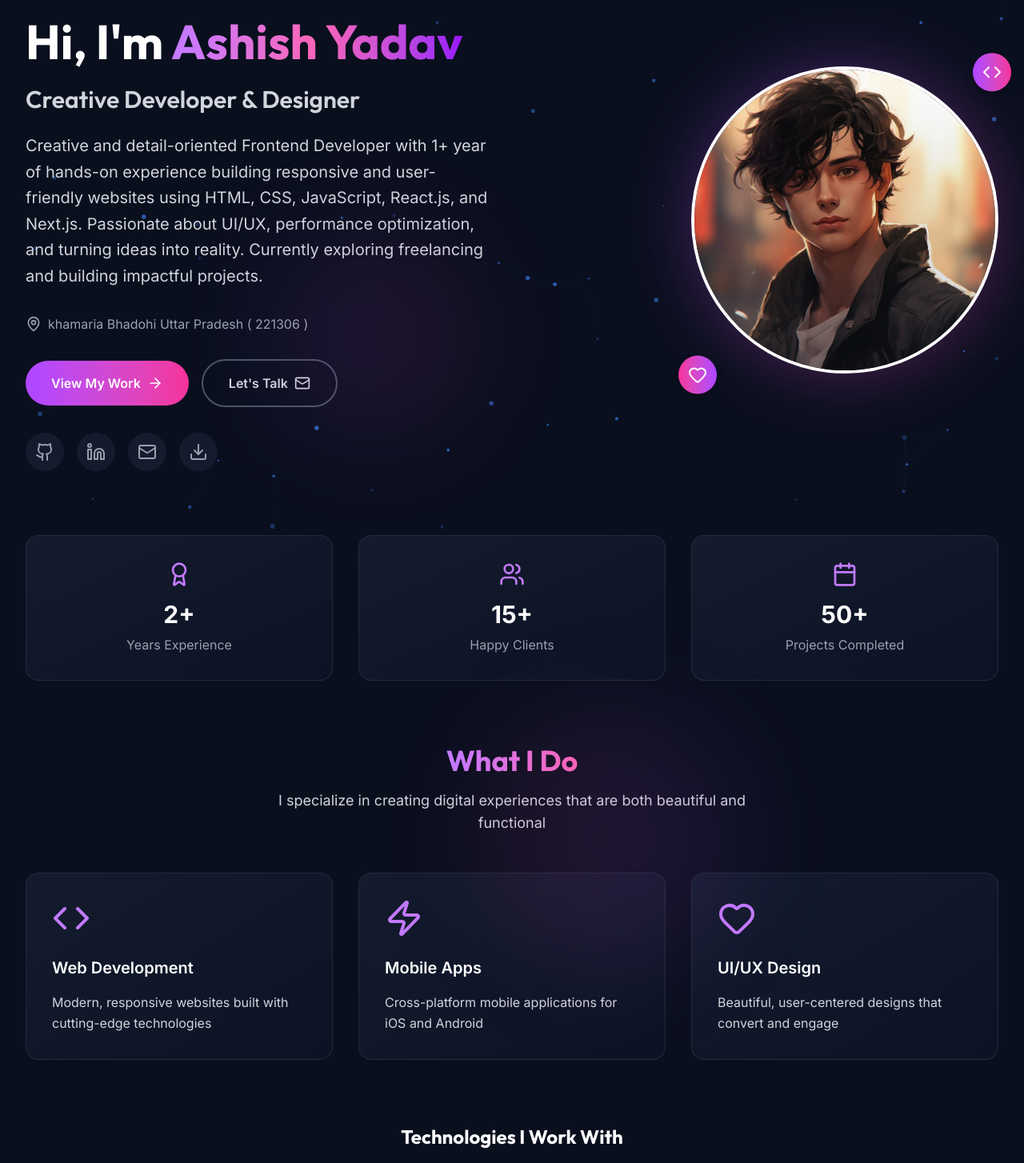
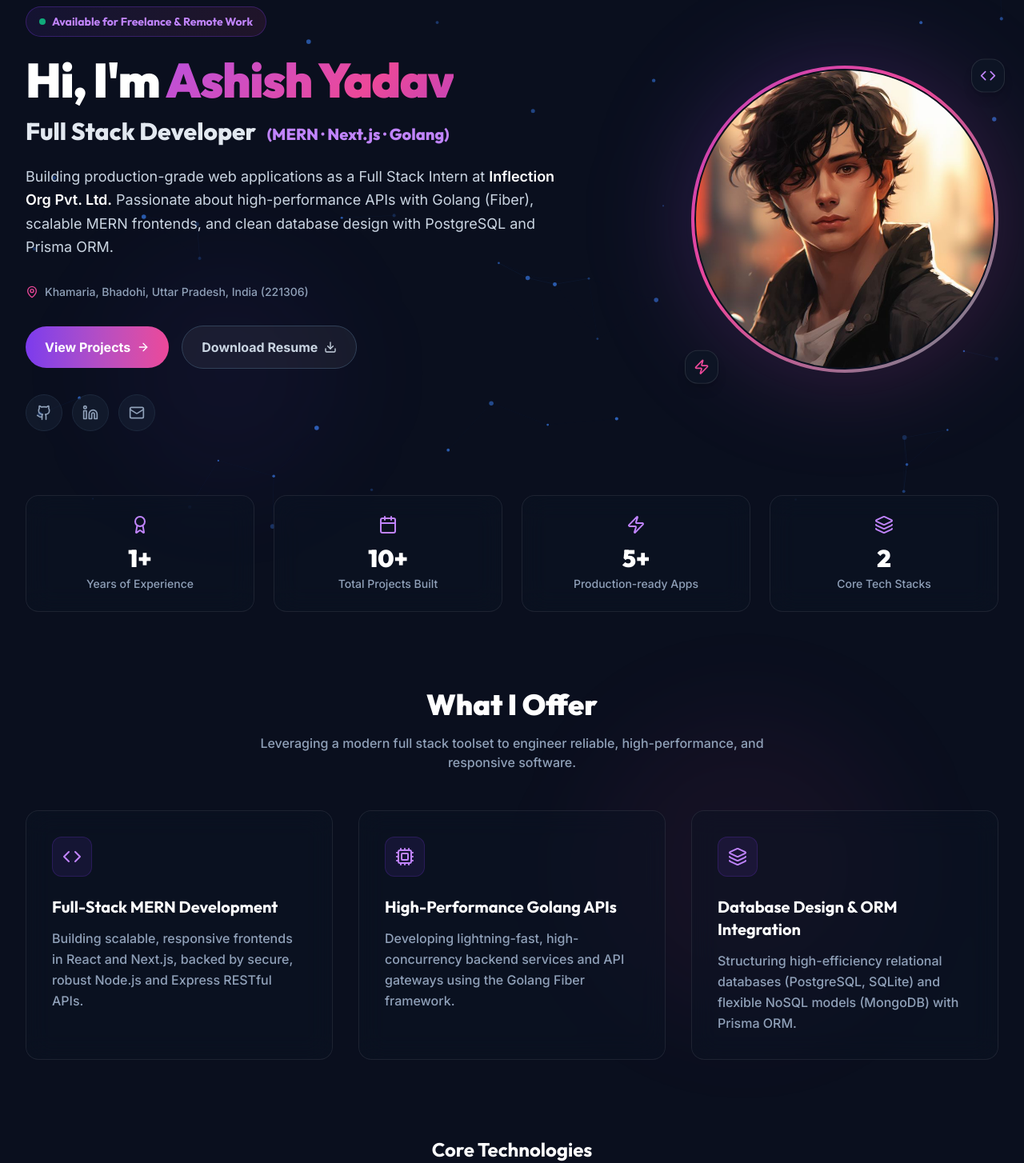
Before and after one commit to 0001ashishYadav/portfolio_ashishYadav, a React (Vite) app: page / in a window 1280 px wide. Shown: the part 120-1574 px from the top of the page at 80% size. Built offline with nearby package versions, Linux system fonts and the light colour scheme.

Commit message:
feat: update Home hero with real MERN and Golang statistics, email, and social handles

```diff
--- a/src/pages/Home.tsx
+++ b/src/pages/Home.tsx
@@ -6,48 +6,57 @@ import {
   Mail,
   Download,
   MapPin,
+  Award,
   Calendar,
-  Award,
-  Users,
   Code,
   Zap,
-  Heart,
+  Layers,
+  Cpu,
 } from "lucide-react";
 import { Link } from "react-router";
 
 const Home = () => {
   const achievements = [
-    { icon: Award, label: "Years Experience", value: "2+" },
-    { icon: Users, label: "Happy Clients", value: "15+" },
-    { icon: Calendar, label: "Projects Completed", value: "50+" },
+    { icon: Award, label: "Years of Experience", value: "1+" },
+    { icon: Calendar, label: "Total Projects Built", value: "10+" },
+    { icon: Zap, label: "Production-ready Apps", value: "5+" },
+    { icon: Layers, label: "Core Tech Stacks", value: "2" },
   ];
 
   const services = [
     {
-      title: "Web Development",
+      title: "Full-Stack MERN Development",
       description:
-        "Modern, responsive websites built with cutting-edge technologies",
+        "Building scalable, responsive frontends in React and Next.js, backed by secure, robust Node.js and Express RESTful APIs.",
       icon: Code,
     },
     {
-      title: "Mobile Apps",
-      description: "Cross-platform mobile applications for iOS and Android",
-      icon: Zap,
+      title: "High-Performance Golang APIs",
+      description:
+        "Developing lightning-fast, high-concurrency backend services and API gateways using the Golang Fiber framework.",
+      icon: Cpu,
     },
     {
-      title: "UI/UX Design",
-      description: "Beautiful, user-centered designs that convert and engage",
-      icon: Heart,
+      title: "Database Design & ORM Integration",
+      description:
+        "Structuring high-efficiency relational databases (PostgreSQL, SQLite) and flexible NoSQL models (MongoDB) with Prisma ORM.",
+      icon: Layers,
     },
   ];
 
   const techStack = [
+    "HTML5",
+    "CSS3",
+    "JavaScript",
     "React",
-    "TypeScript",
+    "Next.js",
     "Node.js",
-    "Python",
-    "AWS",
+    "Express",
+    "Golang (Fiber)",
+    "PostgreSQL",
+    "SQLite",
     "MongoDB",
+    "Prisma ORM",
   ];
 
   return (
@@ -58,134 +67,124 @@ const Home = () => {
       exit={{ opacity: 0 }}
       transition={{ duration: 0.8 }}
     >
-      <div className="max-w-7xl mx-auto px-4 sm:px-6 lg:px-8 py-20">
+      <div className="max-w-7xl mx-auto px-4 sm:px-6 lg:px-8 py-24 md:py-32">
         {/* Hero Section */}
-        <div className="grid lg:grid-cols-2 gap-12 items-center mb-20">
+        <div className="grid lg:grid-cols-12 gap-12 items-center mb-20">
           {/* Left Column - Content */}
-          <div className="text-center lg:text-left">
-            {/* Hero Content */}
+          <div className="lg:col-span-7 text-center lg:text-left">
             <motion.div
               className="mb-8"
               initial={{ y: 50, opacity: 0 }}
               animate={{ y: 0, opacity: 1 }}
               transition={{ duration: 0.8, delay: 0.2 }}
             >
+              {/* Availability Tag */}
               <motion.div
-                className="inline-flex items-center px-4 py-2 bg-gradient-to-r from-purple-500/20 to-pink-500/20 rounded-full border border-primary-500/30 mb-6"
+                className="inline-flex items-center px-4 py-2 bg-gradient-to-r from-primary-500/10 to-accent-500/10 rounded-full border border-primary-500/30 mb-6"
                 initial={{ scale: 0.8, opacity: 0 }}
                 animate={{ scale: 1, opacity: 1 }}
                 transition={{ duration: 0.6, delay: 0.1 }}
               >
-                <div className="w-2 h-2 bg-green-400 rounded-full mr-2 animate-pulse" />
-                <span className="text-sm text-purple-300 font-medium">
-                  Available for new projects
+                <div className="w-2 h-2 bg-success-500 rounded-full mr-2 animate-pulse" />
+                <span className="text-xs md:text-sm text-primary-300 font-bold font-display">
+                  Available for Freelance & Remote Work
                 </span>
               </motion.div>
 
-              <motion.h1
-                className="text-4xl md:text-5xl lg:text-6xl font-display font-bold mb-6"
-                initial={{ scale: 0.9 }}
-                animate={{ scale: 1 }}
-                transition={{ duration: 0.8, delay: 0.4 }}
-              >
+              {/* Main Heading */}
+              <h1 className="text-4xl sm:text-5xl md:text-6xl font-display font-black tracking-tight mb-4 text-white">
                 Hi, I'm{" "}
-                <span className="bg-gradient-to-r from-purple-400 via-pink-400 to-purple-600 bg-clip-text text-transparent bg-size-200 animate-gradient">
+                <span className="gradient-text">
                   Ashish Yadav
                 </span>
-              </motion.h1>
+              </h1>
 
-              <motion.h2
-                className="text-2xl md:text-3xl font-display font-semibold text-gray-300 mb-6"
-                initial={{ y: 20, opacity: 0 }}
-                animate={{ y: 0, opacity: 1 }}
-                transition={{ duration: 0.8, delay: 0.5 }}
-              >
-                Creative Developer & Designer
-              </motion.h2>
+              {/* Title / Subheading */}
+              <h2 className="text-xl sm:text-2xl md:text-3xl font-display font-extrabold text-slate-200 mb-6">
+                Full Stack Developer{" "}
+                <span className="text-primary-300 text-lg md:text-xl block md:inline md:ml-2">
+                  (MERN · Next.js · Golang)
+                </span>
+              </h2>
 
-              <motion.p
-                className="text-lg md:text-xl text-gray-300 leading-relaxed mb-8"
-                initial={{ y: 30, opacity: 0 }}
-                animate={{ y: 0, opacity: 1 }}
-                transition={{ duration: 0.8, delay: 0.6 }}
-              >
-                Creative and detail-oriented Frontend Developer with 1+ year of
-                hands-on experience building responsive and user-friendly
-                websites using HTML, CSS, JavaScript, React.js, and Next.js.
-                Passionate about UI/UX, performance optimization, and turning
-                ideas into reality. Currently exploring freelancing and building
-                impactful projects.
-              </motion.p>
+              {/* Bio Description */}
+              <p className="text-base sm:text-lg text-slate-300 leading-relaxed mb-8 max-w-2xl mx-auto lg:mx-0">
+                Building production-grade web applications as a Full Stack Intern at{" "}
+                <strong className="text-white font-semibold">Inflection Org Pvt. Ltd.</strong>{" "}
+                Passionate about high-performance APIs with Golang (Fiber), scalable MERN frontends,{" "}
+                and clean database design with PostgreSQL and Prisma ORM.
+              </p>
 
-              <motion.div
-                className="flex items-center justify-center lg:justify-start text-gray-400 mb-8"
-                initial={{ y: 20, opacity: 0 }}
-                animate={{ y: 0, opacity: 1 }}
-                transition={{ duration: 0.8, delay: 0.7 }}
-              >
-                <MapPin className="w-5 h-5 mr-2" />
-                <span>khamaria Bhadohi Uttar Pradesh ( 221306 )</span>
-              </motion.div>
+              {/* Location Tag */}
+              <div className="flex items-center justify-center lg:justify-start text-slate-400 mb-8">
+                <MapPin className="w-4 h-4 mr-2 text-accent-500" />
+                <span className="text-sm font-medium">Khamaria, Bhadohi, Uttar Pradesh, India (221306)</span>
+              </div>
             </motion.div>
 
             {/* CTA Buttons */}
             <motion.div
-              className="flex flex-col sm:flex-row gap-4 justify-center lg:justify-start items-center mb-8"
+              className="flex flex-wrap gap-4 justify-center lg:justify-start items-center mb-8"
               initial={{ y: 30, opacity: 0 }}
               animate={{ y: 0, opacity: 1 }}
-              transition={{ duration: 0.8, delay: 0.8 }}
+              transition={{ duration: 0.8, delay: 0.4 }}
             >
               <Link
                 to="/projects"
-                className="group relative overflow-hidden bg-gradient-to-r from-purple-500 to-pink-500 px-8 py-4 rounded-full text-white font-semibold transition-all duration-300 hover:scale-105 hover:shadow-xl"
+                className="group relative overflow-hidden bg-gradient-to-r from-primary-500 to-accent-500 px-6 py-3.5 rounded-full text-white font-bold transition-all duration-300 hover:scale-105 hover:shadow-lg hover:shadow-primary-500/20"
               >
-                <span className="relative z-10 flex items-center">
-                  View My Work
-                  <ArrowRight className="ml-2 w-5 h-5 transition-transform group-hover:translate-x-1" />
+                <span className="relative z-10 flex items-center text-sm md:text-base">
+                  View Projects
+                  <ArrowRight className="ml-2 w-4 h-4 transition-transform group-hover:translate-x-1" />
                 </span>
-                <div className="absolute inset-0 bg-gradient-to-r from-pink-500 to-purple-500 opacity-0 group-hover:opacity-100 transition-opacity duration-300" />
               </Link>
 
-              <Link
-                to="/contact"
-                className="group px-8 py-4 rounded-full border-2 border-gray-600 text-gray-300 font-semibold transition-all duration-300 hover:border-primary-500 hover:text-primary-400 hover:scale-105"
+              <a
+                href="/Ashish_Yadav_Resume.pdf"
+                target="_blank"
+                rel="noopener noreferrer"
+                className="group px-6 py-3.5 rounded-full border border-slate-700 bg-white/5 text-slate-300 font-bold transition-all duration-300 hover:border-primary-500 hover:text-white hover:scale-105 flex items-center text-sm md:text-base"
               >
-                <span className="flex items-center">
-                  Let's Talk
-                  <Mail className="ml-2 w-5 h-5 transition-transform group-hover:scale-110" />
-                </span>
-              </Link>
+                Download Resume
+                <Download className="ml-2 w-4 h-4 transition-transform group-hover:translate-y-0.5" />
+              </a>
             </motion.div>
 
             {/* Social Links */}
             <motion.div
-              className="flex justify-center lg:justify-start space-x-4"
+              className="flex justify-center lg:justify-start space-x-3"
               initial={{ y: 30, opacity: 0 }}
               animate={{ y: 0, opacity: 1 }}
-              transition={{ duration: 0.8, delay: 1.0 }}
+              transition={{ duration: 0.8, delay: 0.5 }}
             >
               {[
                 {
                   icon: Github,
-                  href: "#",
-                  label: "https://github.com/0001ashishYadav",
+                  href: "https://github.com/0001ashishYadav",
+                  label: "GitHub",
                 },
                 {
                   icon: Linkedin,
-                  href: "#",
-                  label: "https://www.linkedin.com/in/ashish-yadav-608a67349",
+                  href: "https://www.linkedin.com/in/ashish-yadav-608a67349",
+                  label: "LinkedIn",
                 },
-                { icon: Mail, href: "#", label: "Email" },
-                { icon: Download, href: "#", label: "Resume" },
+                {
+                  icon: Mail,
+                  href: "mailto:ashishkumary959@gmail.com",
+                  label: "Email",
+                },
               ].map(({ icon: Icon, href, label }) => (
                 <motion.a
                   key={label}
                   href={href}
-                  className="p-3 rounded-full bg-slate-800/50 hover:bg-slate-700/50 transition-all duration-300 group"
+                  target="_blank"
+                  rel="noopener noreferrer"
+                  className="p-3 rounded-full bg-slate-800/40 hover:bg-slate-700/50 border border-slate-800 transition-all duration-300 group"
                   whileHover={{ scale: 1.1, y: -2 }}
                   whileTap={{ scale: 0.95 }}
+                  title={label}
                 >
-                  <Icon className="w-6 h-6 text-gray-400 group-hover:text-purple-400 transition-colors" />
+                  <Icon className="w-5 h-5 text-slate-400 group-hover:text-primary-300 transition-colors" />
                 </motion.a>
               ))}
             </motion.div>
@@ -193,56 +192,45 @@ const Home = () => {
 
           {/* Right Column - Profile Image */}
           <motion.div
-            className="relative flex justify-center lg:justify-end"
+            className="lg:col-span-5 flex justify-center lg:justify-end"
             initial={{ x: 50, opacity: 0 }}
             animate={{ x: 0, opacity: 1 }}
-            transition={{ duration: 0.8, delay: 0.4 }}
+            transition={{ duration: 0.8, delay: 0.3 }}
           >
             <div className="relative">
+              {/* Glow background effect */}
+              <div className="absolute inset-0 bg-gradient-to-br from-primary-500/25 to-accent-500/25 rounded-full blur-3xl" />
+
               {/* Profile Image Container */}
               <motion.div
-                className="relative w-80 h-80 md:w-96 md:h-96"
-                whileHover={{ scale: 1.05 }}
+                className="relative w-72 h-72 md:w-80 md:h-80 lg:w-96 lg:h-96 glow-ring"
+                whileHover={{ scale: 1.02 }}
                 transition={{ duration: 0.3 }}
               >
-                {/* Gradient Background */}
-                <div className="absolute inset-0 bg-gradient-to-br from-purple-500/30 to-pink-500/30 rounded-full blur-2xl" />
-
                 {/* Profile Image */}
-                <div className="relative w-full h-full rounded-full overflow-hidden border-4 border-gradient-to-br from-purple-500 to-pink-500 ">
+                <div className="w-full h-full rounded-full overflow-hidden border-2 border-bg-dark bg-slate-900">
                   <img
-                    src="profile-pick.jpg"
-                    alt="Ashish Yadav - Creative Developer"
-                    className="w-full h-full object-cover"
+                    src="/profile-pick.jpg"
+                    alt="Ashish Yadav"
+                    className="w-full h-full object-cover object-center scale-[1.05] transition-transform duration-500 hover:scale-[1.1]"
                   />
-
-                  {/* Overlay for better contrast */}
-                  <div className="absolute inset-0 bg-gradient-to-t from-slate-900/20 to-transparent" />
                 </div>
 
-                {/* Floating Elements */}
+                {/* Floating Tech Tags */}
                 <motion.div
-                  className="absolute -top-4 -right-4 bg-gradient-to-r from-purple-500 to-pink-500 p-3 rounded-full shadow-lg"
-                  animate={{ y: [0, -10, 0] }}
-                  transition={{
-                    duration: 3,
-                    repeat: Infinity,
-                    ease: "easeInOut",
-                  }}
+                  className="absolute -top-2 -right-2 bg-bg-card border border-white/10 p-2.5 rounded-2xl shadow-lg"
+                  animate={{ y: [0, -6, 0] }}
+                  transition={{ duration: 3, repeat: Infinity, ease: "easeInOut" }}
                 >
-                  <Code className="w-6 h-6 text-white" />
+                  <Code className="w-5 h-5 text-primary-300" />
                 </motion.div>
 
                 <motion.div
-                  className="absolute -bottom-4 -left-4 bg-gradient-to-r from-pink-500 to-purple-500 p-3 rounded-full shadow-lg"
-                  animate={{ y: [0, 10, 0] }}
-                  transition={{
-                    duration: 4,
-                    repeat: Infinity,
-                    ease: "easeInOut",
-                  }}
+                  className="absolute -bottom-2 -left-2 bg-bg-card border border-white/10 p-2.5 rounded-2xl shadow-lg"
+                  animate={{ y: [0, 6, 0] }}
+                  transition={{ duration: 4, repeat: Infinity, ease: "easeInOut" }}
                 >
-                  <Heart className="w-6 h-6 text-white" />
+                  <Zap className="w-5 h-5 text-accent-500" />
                 </motion.div>
               </motion.div>
             </div>
@@ -251,45 +239,42 @@ const Home = () => {
 
         {/* Achievements Section */}
         <motion.div
-          className="grid grid-cols-1 md:grid-cols-3 gap-8 mb-20"
+          className="grid grid-cols-2 lg:grid-cols-4 gap-6 mb-24"
           initial={{ y: 50, opacity: 0 }}
           animate={{ y: 0, opacity: 1 }}
-          transition={{ duration: 0.8, delay: 1.2 }}
+          transition={{ duration: 0.8, delay: 0.6 }}
         >
           {achievements.map((achievement, index) => (
             <motion.div
               key={achievement.label}
-              className="text-center bg-gradient-to-br from-slate-800/50 to-slate-900/50 rounded-2xl p-8 border border-gray-700/50 hover:border-primary-500/30 transition-all duration-300"
+              className="bg-bg-card/50 glass-card rounded-2xl p-6 border border-white/5 text-center flex flex-col items-center justify-center transition-all duration-300"
               initial={{ scale: 0.8, opacity: 0 }}
               animate={{ scale: 1, opacity: 1 }}
-              transition={{ duration: 0.5, delay: 1.2 + index * 0.1 }}
-              whileHover={{ y: -5, scale: 1.02 }}
+              transition={{ duration: 0.5, delay: 0.6 + index * 0.1 }}
+              whileHover={{ y: -5 }}
             >
-              <achievement.icon className="w-8 h-8 text-purple-400 mx-auto mb-4" />
-              <div className="text-3xl font-bold text-white mb-2">
+              <achievement.icon className="w-6 h-6 text-primary-300 mb-3" />
+              <div className="text-2xl md:text-3xl font-display font-black text-white mb-1">
                 {achievement.value}
               </div>
-              <div className="text-gray-400">{achievement.label}</div>
+              <div className="text-xs md:text-sm text-slate-400 font-medium">{achievement.label}</div>
             </motion.div>
           ))}
         </motion.div>
 
         {/* Services Section */}
         <motion.div
-          className="mb-20"
+          className="mb-24"
           initial={{ y: 50, opacity: 0 }}
           animate={{ y: 0, opacity: 1 }}
-          transition={{ duration: 0.8, delay: 1.4 }}
+          transition={{ duration: 0.8, delay: 0.7 }}
         >
           <div className="text-center mb-12">
-            <h2 className="text-3xl md:text-4xl font-display font-bold mb-4">
-              <span className="bg-gradient-to-r from-purple-400 to-pink-400 bg-clip-text text-transparent">
-                What I Do
-              </span>
+            <h2 className="text-3xl md:text-4xl font-display font-black text-white mb-4">
+              What I Offer
             </h2>
-            <p className="text-gray-300 text-lg max-w-2xl mx-auto">
-              I specialize in creating digital experiences that are both
-              beautiful and functional
+            <p className="text-slate-400 text-sm md:text-base max-w-2xl mx-auto font-medium">
+              Leveraging a modern full stack toolset to engineer reliable, high-performance, and responsive software.
             </p>
           </div>
 
@@ -297,17 +282,19 @@ const Home = () => {
             {services.map((service, index) => (
               <motion.div
                 key={service.title}
-                className="bg-gradient-to-br from-slate-800/50 to-slate-900/50 rounded-2xl p-8 border border-gray-700/50 hover:border-primary-500/30 transition-all duration-300 group"
+                className="bg-bg-card/30 glass-card rounded-2xl p-8 transition-all duration-300 flex flex-col"
                 initial={{ y: 30, opacity: 0 }}
                 animate={{ y: 0, opacity: 1 }}
-                transition={{ duration: 0.5, delay: 1.4 + index * 0.1 }}
-                whileHover={{ y: -5, scale: 1.02 }}
+                transition={{ duration: 0.5, delay: 0.7 + index * 0.1 }}
+                whileHover={{ y: -5 }}
               >
-                <service.icon className="w-12 h-12 text-purple-400 mb-6 group-hover:text-pink-400 transition-colors" />
-                <h3 className="text-xl font-semibold text-white mb-4">
+                <div className="p-3 bg-primary-500/10 border border-primary-500/20 rounded-xl w-fit mb-6">
+                  <service.icon className="w-6 h-6 text-primary-300" />
+                </div>
+                <h3 className="text-lg md:text-xl font-display font-bold text-white mb-3">
                   {service.title}
                 </h3>
-                <p className="text-gray-300 leading-relaxed">
+                <p className="text-sm md:text-base text-slate-400 leading-relaxed font-medium">
                   {service.description}
                 </p>
               </motion.div>
@@ -315,24 +302,24 @@ const Home = () => {
           </div>
         </motion.div>
 
-        {/* Tech Stack */}
+        {/* Tech Stack Badges */}
         <motion.div
           className="text-center"
           initial={{ y: 50, opacity: 0 }}
           animate={{ y: 0, opacity: 1 }}
-          transition={{ duration: 0.8, delay: 1.6 }}
+          transition={{ duration: 0.8, delay: 0.8 }}
         >
-          <h3 className="text-2xl font-display font-bold text-white mb-8">
-            Technologies I Work With
+          <h3 className="text-xl md:text-2xl font-display font-bold text-white mb-8">
+            Core Technologies
           </h3>
-          <div className="flex flex-wrap justify-center gap-4">
+          <div className="flex flex-wrap justify-center gap-3 max-w-4xl mx-auto">
             {techStack.map((tech, index) => (
               <motion.span
                 key={tech}
-                className="px-6 py-3 bg-gradient-to-r from-purple-500/20 to-pink-500/20 text-primary-300 rounded-full border border-primary-500/30 font-medium"
+                className="px-4 py-2 bg-slate-800/40 border border-slate-700/50 text-slate-300 rounded-xl font-bold font-mono text-xs md:text-sm hover:border-primary-400 hover:text-white transition-all duration-300"
                 initial={{ opacity: 0, scale: 0.8 }}
                 animate={{ opacity: 1, scale: 1 }}
-                transition={{ duration: 0.5, delay: 1.6 + index * 0.1 }}
+                transition={{ duration: 0.5, delay: 0.8 + index * 0.05 }}
                 whileHover={{ scale: 1.05, y: -2 }}
               >
                 {tech}
@@ -341,54 +328,20 @@ const Home = () => {
           </div>
         </motion.div>
 
-        {/* Floating Elements */}
-        <div className="absolute inset-0 overflow-hidden pointer-events-none">
+        {/* Parallax Gradient Blobs */}
+        <div className="absolute inset-0 overflow-hidden pointer-events-none -z-10">
           <motion.div
-            className="absolute top-1/4 left-1/4 w-64 h-64 bg-gradient-to-r from-purple-500/10 to-pink-500/10 rounded-full blur-3xl"
-            animate={{
-              x: [0, 30, 0],
-              y: [0, -30, 0],
-            }}
-            transition={{
-              duration: 8,
-              repeat: Infinity,
-              ease: "easeInOut",
-            }}
+            className="absolute top-1/4 left-1/10 w-72 h-72 bg-primary-500/5 rounded-full blur-3xl"
+            animate={{ x: [0, 20, 0], y: [0, -20, 0] }}
+            transition={{ duration: 8, repeat: Infinity, ease: "easeInOut" }}
           />
           <motion.div
-            className="absolute bottom-1/4 right-1/4 w-80 h-80 bg-gradient-to-r from-pink-500/10 to-purple-500/10 rounded-full blur-3xl"
-            animate={{
-              x: [0, -40, 0],
-              y: [0, 40, 0],
-            }}
-            transition={{
-              duration: 10,
-              repeat: Infinity,
-              ease: "easeInOut",
-            }}
+            className="absolute bottom-1/4 right-1/10 w-96 h-96 bg-accent-500/5 rounded-full blur-3xl"
+            animate={{ x: [0, -30, 0], y: [0, 30, 0] }}
+            transition={{ duration: 10, repeat: Infinity, ease: "easeInOut" }}
           />
         </div>
       </div>
-
-      {/* Scroll Indicator */}
-      <motion.div
-        className="absolute bottom-8 left-1/2 transform -translate-x-1/2"
-        initial={{ opacity: 0, y: 20 }}
-        animate={{ opacity: 1, y: 0 }}
-        transition={{ duration: 0.8, delay: 1.8 }}
-      >
-        <motion.div
-          className="w-6 h-10 border-2 border-gray-600 rounded-full flex justify-center"
-          animate={{ y: [0, 10, 0] }}
-          transition={{ duration: 2, repeat: Infinity }}
-        >
-          <motion.div
-            className="w-1 h-3 bg-gradient-to-b from-purple-500 to-pink-500 rounded-full mt-2"
-            animate={{ scaleY: [1, 0.5, 1] }}
-            transition={{ duration: 2, repeat: Infinity }}
-          />
-        </motion.div>
-      </motion.div>
     </motion.div>
   );
 };
```
